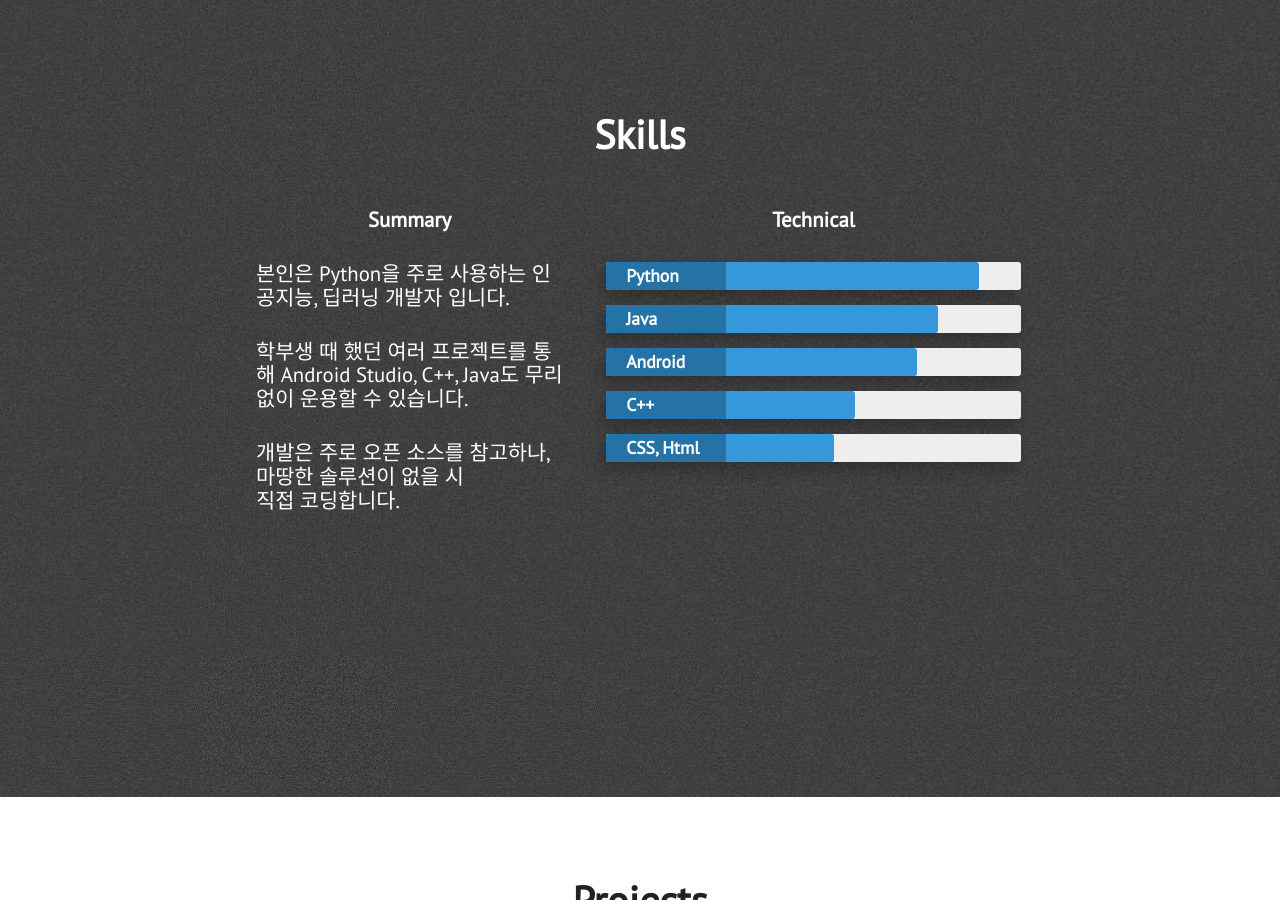
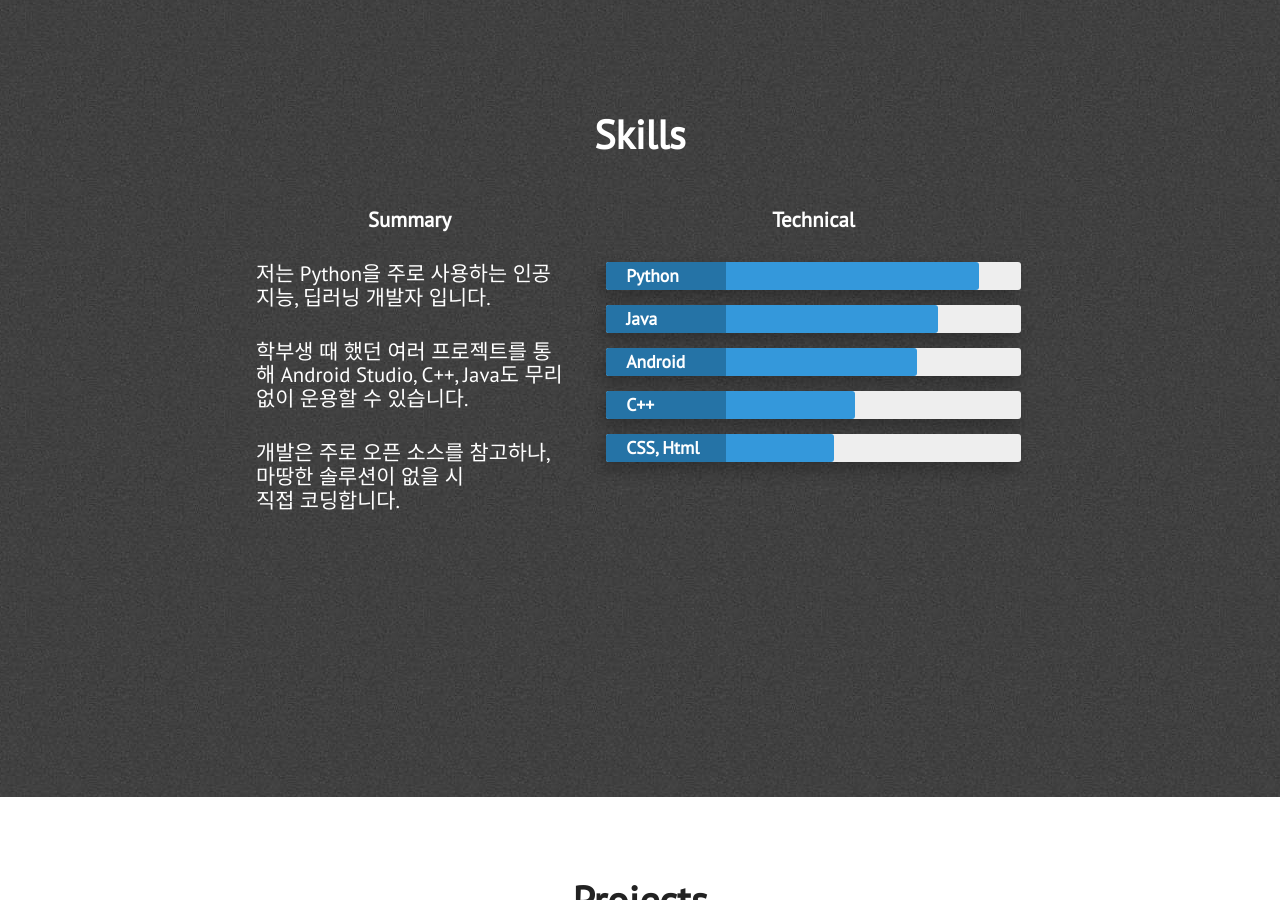
Before and after one commit to SongChaeYoung98/SongChaeYoung98.github.io, a Jekyll site: the page built from index.html, in a window 1280 px wide and 900 px high, scrolled down 2103 px. Built offline with Jekyll 4.4.1, drawn with Linux system fonts in a browser that asks for light colours; nearby versions of some CDN libraries.

Commit message:
Update skills.html

```diff
--- a/_includes/skills.html
+++ b/_includes/skills.html
@@ -8,7 +8,7 @@
                 <div class="what-i-do">
                     <h3 class="center-align skills-subsection">Summary</h3>
                     <p class="paragraph-text left-align">
-                        본인은 Python을 주로 사용하는 인공지능, 딥러닝 개발자 입니다.
+                        저는 Python을 주로 사용하는 인공지능, 딥러닝 개발자 입니다.
                     </p>
                     <p class="paragraph-text left-align">
                         학부생 때 했던 여러 프로젝트를 통해 Android Studio, C++, Java도 무리없이 운용할 수 있습니다.
```
